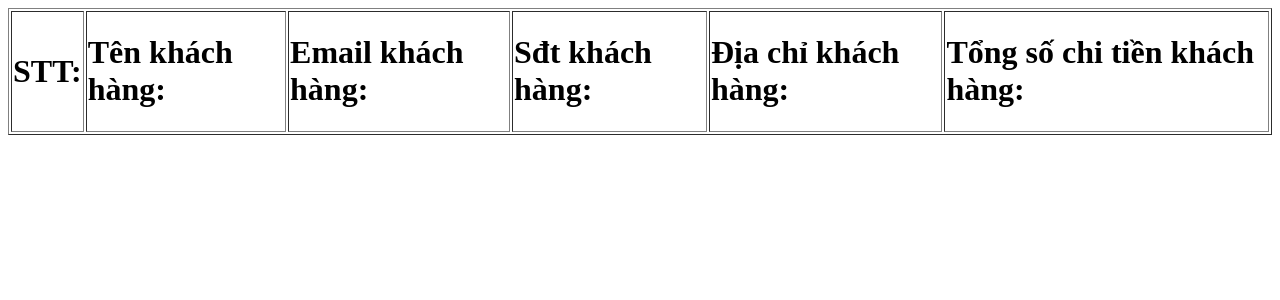
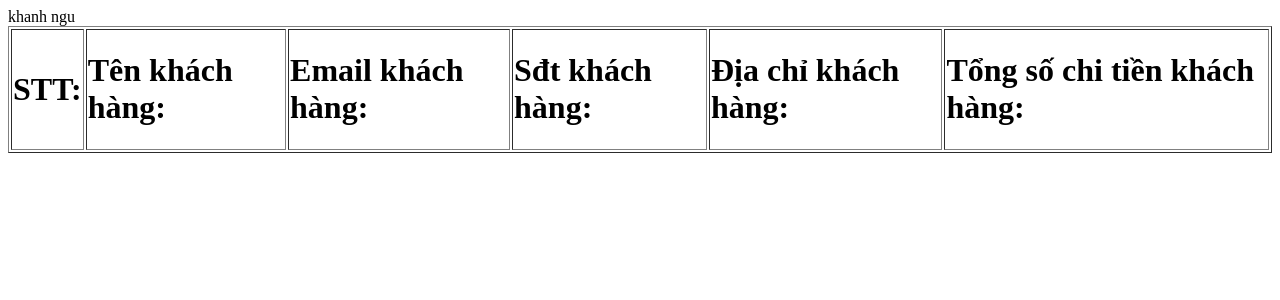
Before and after one commit to ThanhHungA33367/project-web-ban-hang, a PHP site: page /admin/thong_ke/khach_hang_tiem_nang.php in a window 1280 px wide. Shown: the top 300 px of the page. Run offline with PHP 8.4, Linux system fonts and the light colour scheme; data that the repository does not hold is empty.

Commit message:
project web ban di dong
.

```diff
--- a/admin/thong_ke/khach_hang_tiem_nang.php
+++ b/admin/thong_ke/khach_hang_tiem_nang.php
@@ -59,7 +59,7 @@
             </tr>
         <?php } ?>
 
-
+        <?php echo "khanh ngu" ?>
 </body>
 
 </html>
```
